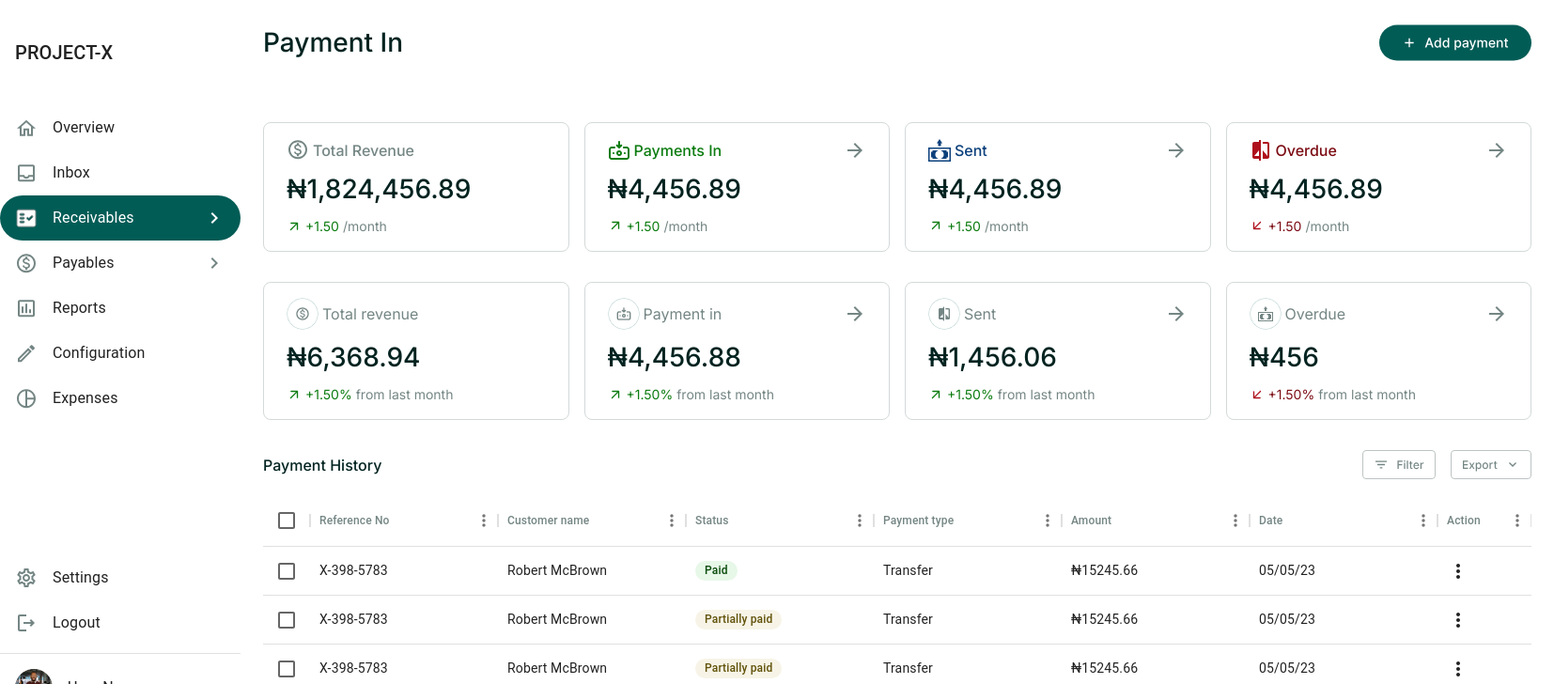
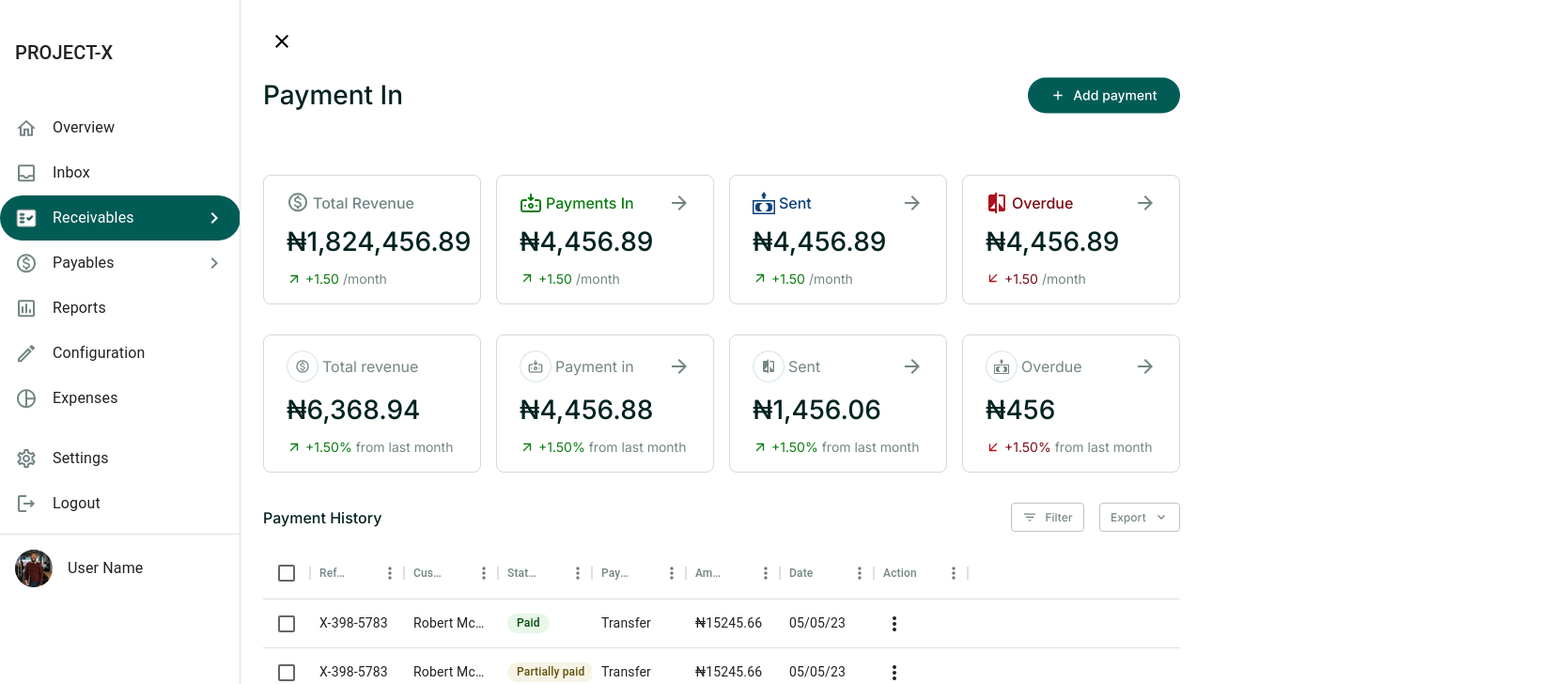
Before and after one commit to kendoriddy/voyatek-task, a React (Create React App) app: page /dashboard/payment-in in a window 1280 px wide. Shown: the top 728 px of the page at 94% size, 1654 px wide, since content can reach past the window. Built offline with nearby package versions, Linux system fonts and the light colour scheme.

Commit message:
update sidebar

```diff
--- a/src/components/BaseComponents/Layout.jsx
+++ b/src/components/BaseComponents/Layout.jsx
@@ -1,12 +1,44 @@
-import React from "react";
-import { Drawer, Box } from "@mui/material";
+import React, { useState } from "react";
+import { Drawer, Box, IconButton } from "@mui/material";
 import Sidebar from "./Sidebar";
+import MenuIcon from "@mui/icons-material/Menu";
+import CloseIcon from "@mui/icons-material/Close";
 
 function Layout({ children }) {
+  const [isSidebarOpen, setIsSidebarOpen] = useState(true);
+
+  const toggleSidebar = () => {
+    setIsSidebarOpen(!isSidebarOpen);
+  };
+
   return (
-    <Box sx={{ display: "flex" }}>
-      <Sidebar />
-      <Box component="main" sx={{ flexGrow: 1, p: 3 }}>
+    <Box sx={{ display: "flex", minHeight: "100vh" }}>
+      <Drawer
+        variant="permanent"
+        anchor="left"
+        open={isSidebarOpen}
+        sx={{
+          width: isSidebarOpen ? "20vw" : "0",
+          flexShrink: 0,
+          transition: "width 300ms ease-in-out",
+          overflowX: "hidden",
+          "& .MuiDrawer-paper": {
+            width: isSidebarOpen ? "20vw" : "0",
+          },
+        }}
+      >
+        <Sidebar isSidebarOpen={isSidebarOpen} />
+      </Drawer>
+
+      <Box component="main" sx={{ flexGrow: 1, p: 3, width: "80vw" }}>
+        <IconButton
+          color="inherit"
+          aria-label="open sidebar"
+          onClick={toggleSidebar}
+        >
+          {isSidebarOpen ? <CloseIcon /> : <MenuIcon />}
+        </IconButton>
+
         {children}
       </Box>
     </Box>
--- a/src/components/BaseComponents/Sidebar.jsx
+++ b/src/components/BaseComponents/Sidebar.jsx
@@ -24,7 +24,7 @@ import leslie from "../../assets/images/jpg/leslie.jpg";
 import ExpandMoreIcon from "@mui/icons-material/ExpandMore";
 import ChevronRightIcon from "@mui/icons-material/ChevronRight";
 
-function Sidebar() {
+function Sidebar({ isSidebarOpen }) {
   const location = useLocation();
   const [open, setOpen] = useState(false);
 
@@ -32,32 +32,33 @@ function Sidebar() {
     setOpen(!open);
   };
 
-  return (
-    <Drawer
-      variant="permanent"
-      anchor="left"
-      open={true}
+  return isSidebarOpen ? (
+    <Box
       sx={{
-        width: "20vw",
-        display: "flex",
-        flexDirection: "column",
-        justifyContent: "space-between",
-        "& .MuiDrawer-paper": {
-          borderRight: "none",
-        },
+        width: { xs: "100%", sm: "20vw" },
+        flexShrink: 0,
       }}
     >
       <Box
         sx={{
-          width: "20vw",
           display: "flex",
           flexDirection: "column",
           justifyContent: "space-between",
           height: "100%",
         }}
       >
-        <Box>
-          <Typography variant="h6" component="div" sx={{ padding: "40px 0 0 16px" }}>
+        <Box
+          sx={{
+            display: "flex",
+            flexDirection: "column",
+            height: "100%",
+          }}
+        >
+          <Typography
+            variant="h6"
+            component="div"
+            sx={{ padding: "40px 0 0 16px" }}
+          >
             PROJECT-X
           </Typography>
           <List sx={{ width: "20vw", paddingTop: "40px" }}>
@@ -78,9 +79,16 @@ function Sidebar() {
               onClick={handleClick}
               sx={{
                 backgroundColor:
-                  location.pathname === "/dashboard/payment-in" ? "#025C56" : "transparent",
-                borderRadius: location.pathname === "/dashboard/payment-in" ? "100px" : "",
-                color: location.pathname === "/dashboard/payment-in" ? "white" : "",
+                  location.pathname === "/dashboard/payment-in"
+                    ? "#025C56"
+                    : "transparent",
+                borderRadius:
+                  location.pathname === "/dashboard/payment-in" ? "100px" : "",
+                color:
+                  location.pathname === "/dashboard/payment-in" ? "white" : "",
+                "&:hover": {
+                  backgroundColor: "#025C56",
+                },
               }}
             >
               <ListItemIcon sx={{ marginRight: "16px", minWidth: "0" }}>
@@ -103,7 +111,11 @@ function Sidebar() {
                 >
                   <ListItemText
                     primary="Invoices"
-                    sx={{ fontSize: "14px", fontWeight: "400", color: "#748684" }}
+                    sx={{
+                      fontSize: "14px",
+                      fontWeight: "400",
+                      color: "#748684",
+                    }}
                   />
                 </ListItem>
                 <ListItem
@@ -111,7 +123,10 @@ function Sidebar() {
                   component={Link}
                   to="/dashboard/payment-in"
                   sx={{
-                    color: location.pathname === "/dashboard/payment-in" ? "#025C56" : "#748684",
+                    color:
+                      location.pathname === "/dashboard/payment-in"
+                        ? "#025C56"
+                        : "#748684",
                     paddingLeft: "32px",
                   }}
                 >
@@ -119,9 +134,15 @@ function Sidebar() {
                     primary="Payments In"
                     sx={{
                       fontSize: "14px",
-                      color: location.pathname === "/dashboard/payment-in" ? "#025C56" : "#748684",
+                      color:
+                        location.pathname === "/dashboard/payment-in"
+                          ? "#025C56"
+                          : "#748684",
                       "& span": {
-                        fontWeight: location.pathname === "/dashboard/payment-in" ? "600" : "400",
+                        fontWeight:
+                          location.pathname === "/dashboard/payment-in"
+                            ? "600"
+                            : "400",
                       },
                     }}
                   />
@@ -134,7 +155,11 @@ function Sidebar() {
                 >
                   <ListItemText
                     primary="Products"
-                    sx={{ fontSize: "14px", fontWeight: "400", color: "#748684" }}
+                    sx={{
+                      fontSize: "14px",
+                      fontWeight: "400",
+                      color: "#748684",
+                    }}
                   />
                 </ListItem>
                 <ListItem
@@ -146,7 +171,11 @@ function Sidebar() {
                 >
                   <ListItemText
                     primary="Customers"
-                    sx={{ fontSize: "14px", fontWeight: "400", color: "#748684" }}
+                    sx={{
+                      fontSize: "14px",
+                      fontWeight: "400",
+                      color: "#748684",
+                    }}
                   />
                 </ListItem>
               </List>
@@ -204,8 +233,8 @@ function Sidebar() {
           </Box>
         </Box>
       </Box>
-    </Drawer>
-  );
+    </Box>
+  ) : null;
 }
 
 export default Sidebar;
--- a/src/components/DashboardPages/PaymentIn/Header.jsx
+++ b/src/components/DashboardPages/PaymentIn/Header.jsx
@@ -1,14 +1,11 @@
 import React from "react";
-import button from "../../../assets/images/png/button.png";
 import button2 from "../../../assets/images/svg/button.svg";
 
 const Header = () => {
   return (
-    <div>
-      <div className="flex justify-between items-center self-stretch">
-        <span className="text-[#012320] text-[28px] font-medium">Payment In</span>
-        <img src={button2} alt="add payment" className="cursor-pointer" />
-      </div>
+    <div className="md:flex md:justify-between md:items-center mt-4">
+      <span className="text-[#012320] text-[28px] font-medium">Payment In</span>
+      <img src={button2} alt="add payment" className="cursor-pointer md:mt-0" />
     </div>
   );
 };
--- a/src/components/DashboardPages/PaymentIn/PaymentInCards.jsx
+++ b/src/components/DashboardPages/PaymentIn/PaymentInCards.jsx
@@ -27,7 +27,7 @@ const cardsWithoutArrow = ["rev", "rev2"];
 
 const PaymentInCards = () => {
   return (
-    <div className="grid grid-cols-4 gap-x-4 gap-y-8 mt-8">
+    <div className="grid grid-cols-1 md:grid-cols-2 lg:grid-cols-4 gap-x-4 gap-y-8 mt-8">
       {paymentsData.cards.map((card, index) => (
         <div
           key={index}
--- a/src/components/DashboardPages/PaymentIn/PaymentTable.jsx
+++ b/src/components/DashboardPages/PaymentIn/PaymentTable.jsx
@@ -6,12 +6,11 @@ import { MoreVert } from "@mui/icons-material";
 
 const columns = [
   //   { field: "id", headerName: "ID", width: 165 },
-  { field: "referenceNo", headerName: "Reference No", width: 200 },
-  { field: "customerName", headerName: "Customer name", width: 200 },
+  { field: "referenceNo", headerName: "Reference No" },
+  { field: "customerName", headerName: "Customer name" },
   {
     field: "status",
     headerName: "Status",
-    width: 200,
     renderCell: (params) => (
       <div
         style={{
@@ -32,9 +31,9 @@ const columns = [
       </div>
     ),
   },
-  { field: "paymentType", headerName: "Payment type", width: 200 },
-  { field: "amount", headerName: "Amount", width: 200 },
-  { field: "date", headerName: "Date", width: 200 },
+  { field: "paymentType", headerName: "Payment type" },
+  { field: "amount", headerName: "Amount" },
+  { field: "date", headerName: "Date" },
   {
     field: "action",
     headerName: "Action",
@@ -116,9 +115,11 @@ const rows = [
 
 export default function PaymentTable() {
   return (
-    <div className="flex flex-col gap-4 w-full" style={{ width: "100%" }}>
-      <div className="flex justify-between items-center">
-        <span className="text-[#012320] text-[16px] font-medium">Payment History</span>
+    <div className="flex flex-col gap-4 w-full">
+      <div className="flex flex-col md:flex-row md:justify-between md:items-center">
+        <span className="text-[#012320] text-[16px] font-medium mb-4 md:mb-0">
+          Payment History
+        </span>
         <div className="flex items-center justify-end gap-4">
           <img src={chips} alt="button" className="cursor-pointer" />
           <img src={chips1} alt="button" className="cursor-pointer" />
```
Also changed, not shown: 1 other file (tests, documents, lock files or other folders).
